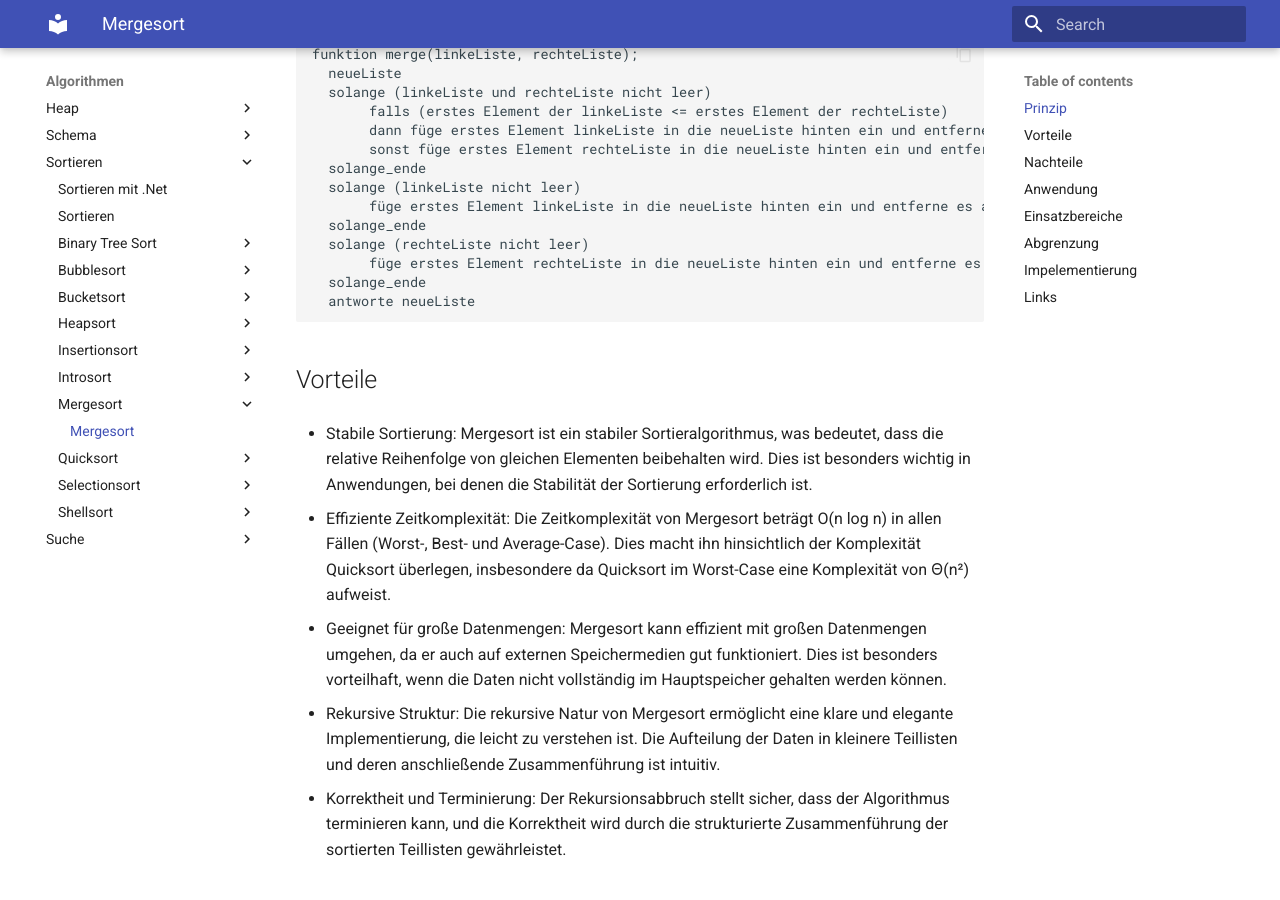
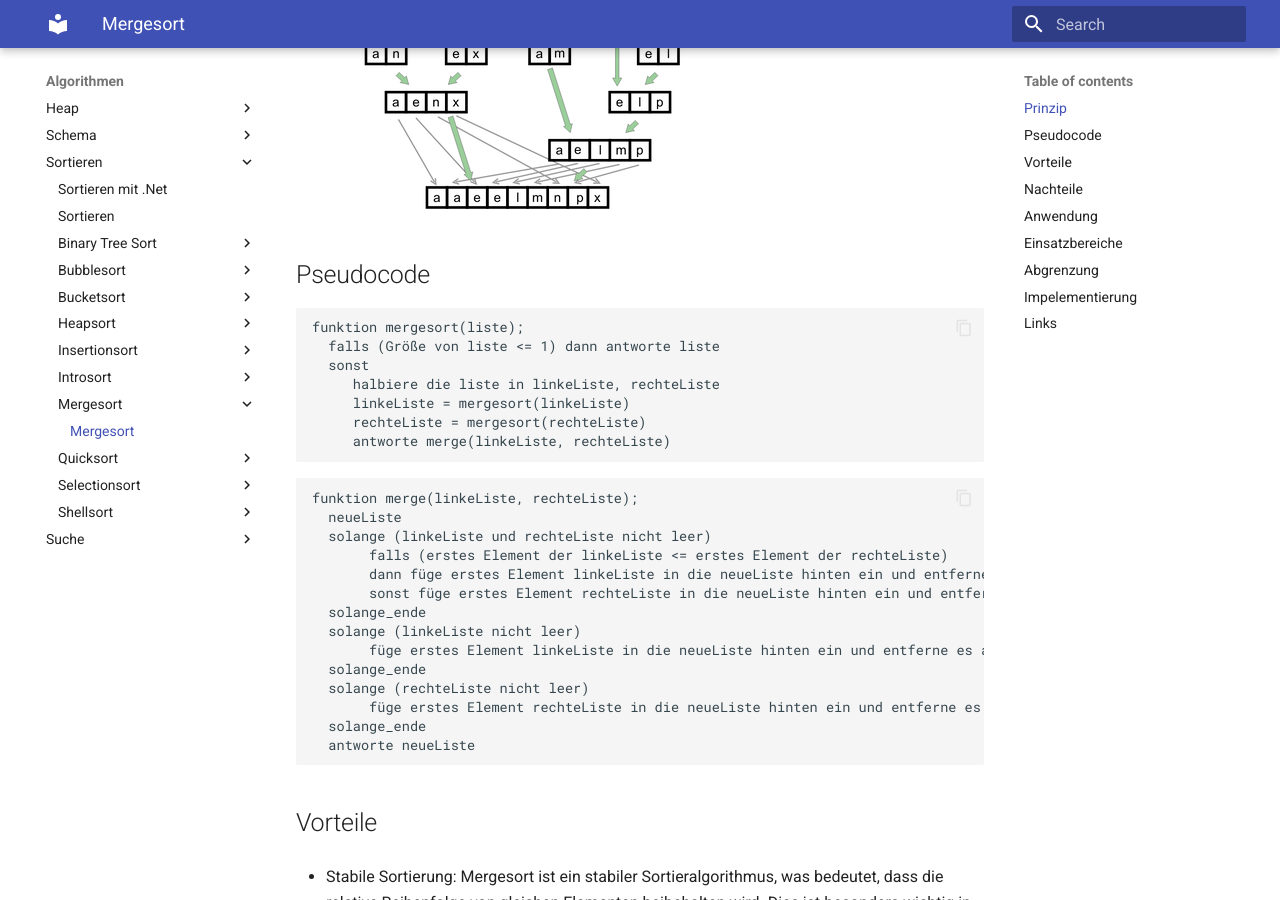
Before and after one commit to tsolenthaler/zbwAlgDs, an MkDocs documentation site: the page built from docs/algorithmen/sortieren/Mergesort/Mergesort.md, in a window 1280 px wide and 900 px high, scrolled down 799 px. Built offline with MkDocs 1.6.1 and Material for MkDocs 9.7.7, drawn with Linux system fonts in a browser that asks for light colours.

Commit message:
add Mergesort example image and pseudocode section to documentation

````diff
--- a/docs/algorithmen/sortieren/Mergesort/Mergesort.md
+++ b/docs/algorithmen/sortieren/Mergesort/Mergesort.md
@@ -3,7 +3,9 @@
 ## Prinzip
 
 ![Mergesort](Mergesort.png)
+![Mergesort Detail](404px-Mergesort_example.png)
 
+## Pseudocode
 ```
 funktion mergesort(liste);
   falls (Größe von liste <= 1) dann antworte liste
````
Also changed, not shown: docs/algorithmen/sortieren/Mergesort/404px-Mergesort_example.png (added).
